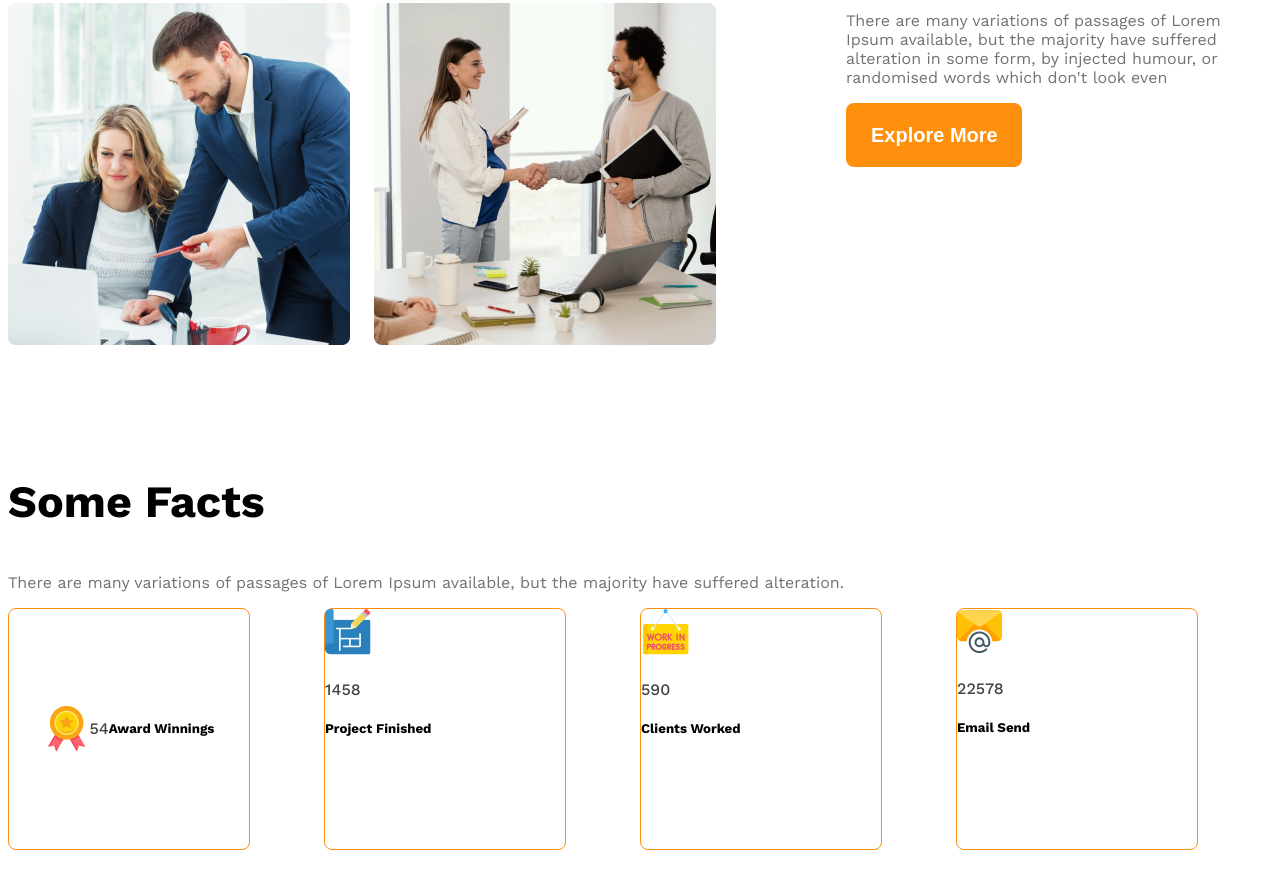
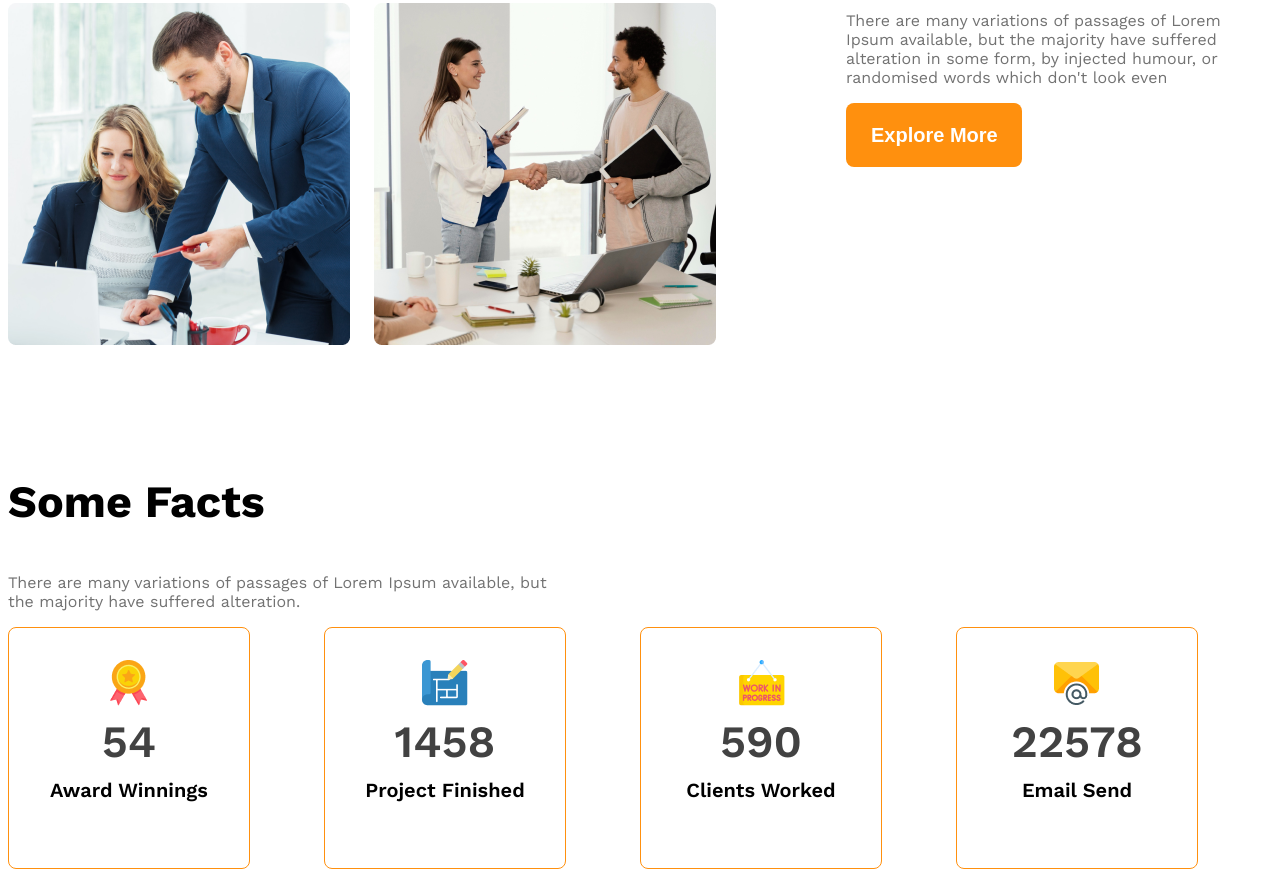
Before and after one commit to Obydullah001/g3-architect-website, a plain HTML site: page index.html in a window 1280 px wide. Shown: the part 1678-2555 px from the top of the page. Drawn offline with nearby package versions, Linux system fonts and the light colour scheme.

Commit message:
added files

```diff
--- a/index.html
+++ b/index.html
@@ -45,30 +45,38 @@
         </section>
         <section class="some-facts">
             <h3 class="section-title">Some Facts</h3>
-            <p class="drk-03"> There are many variations of passages of Lorem Ipsum available, but the majority have suffered alteration.</p>
+            <p class="drk-03 facts-description"> There are many variations of passages of Lorem Ipsum available, but the majority have suffered alteration.</p>
             <div class="facts-container">
                 <!-- .fact*4>img.fact-icon+h4.fact-number+h5.fact-name -->
                 <div>
-                    <div class="fact display-flex">
-                        <img src="./images/icons/ribon.png" alt="" class="fact-icon">
-                        <h4 class="fact-number drk-02">54</h4>
-                        <h5 class="fact-name">Award Winnings</h5>
+                    <div class="fact-card display-flex ">
+                        <div>
+                            <img src="./images/icons/ribon.png" alt="" class="fact-icon">
+                            <h4 class="fact-number drk-02">54</h4>
+                            <h5 class="fact-name">Award Winnings</h5>
+                        </div>
                     </div>
                 </div>
-                <div class="fact">
-                    <img src="./images/icons/projects.png" alt="" class="fact-icon">
+                <div class="fact-card display-flex">
+                    <div>
+                        <img src="./images/icons/projects.png" alt="" class="fact-icon">
                     <h4 class="fact-number drk-02">1458</h4>
                     <h5 class="fact-name">Project Finished</h5>
+                    </div>
                 </div>
-                <div class="fact">
-                    <img src="./images/icons/customers.png" alt="" class="fact-icon">
+                    <div class="fact-card display-flex">
+                        <div>
+                            <img src="./images/icons/customers.png" alt="" class="fact-icon">
                     <h4 class="fact-number drk-02">590</h4>
                     <h5 class="fact-name">Clients Worked</h5>
+                        </div>
                 </div>
-                <div class="fact">
+                  <div class="fact-card display-flex">
+                   <div>
                     <img src="./images/icons/email.png" alt="" class="fact-icon">
                     <h4 class="fact-number drk-02">22578</h4>
                     <h5 class="fact-name">Email Send</h5>
+                   </div>
                 </div>
             </div>
         </section>
--- a/styles/portfolio.css
+++ b/styles/portfolio.css
@@ -109,13 +109,28 @@ margin-right: 30px;
 .facts-container{
 
 }
-.fact{
+.fact-card{
     border: 1px solid #FF900E;
     width: 240px;
     height: 240px;
     border-radius: 8px;
     align-items: center;
     justify-content: center;
+    text-align: center;
+}
+.fact-number{
+    font-size: 2.8rem;
+    font-weight: 600;
+    margin-top: 5px;
+    margin-bottom: 10px;
+}
+.fact-name{
+    font-size: 1.25rem;
+    font-weight: 600;
+    margin-top: 10px;
+}
+.facts-description{
+    max-width: 540px;
 }
 /* responsive media query */
 @media screen and (max-width :576px) {
```
